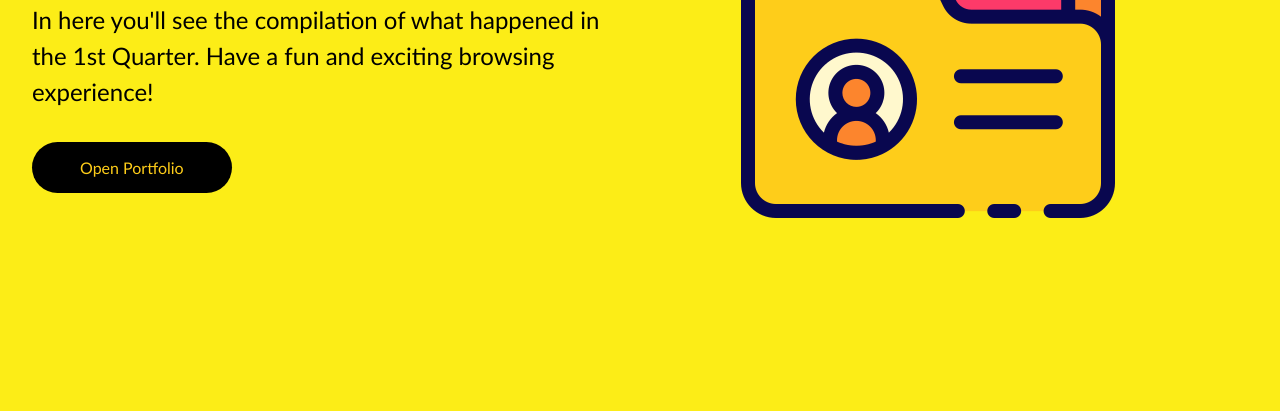
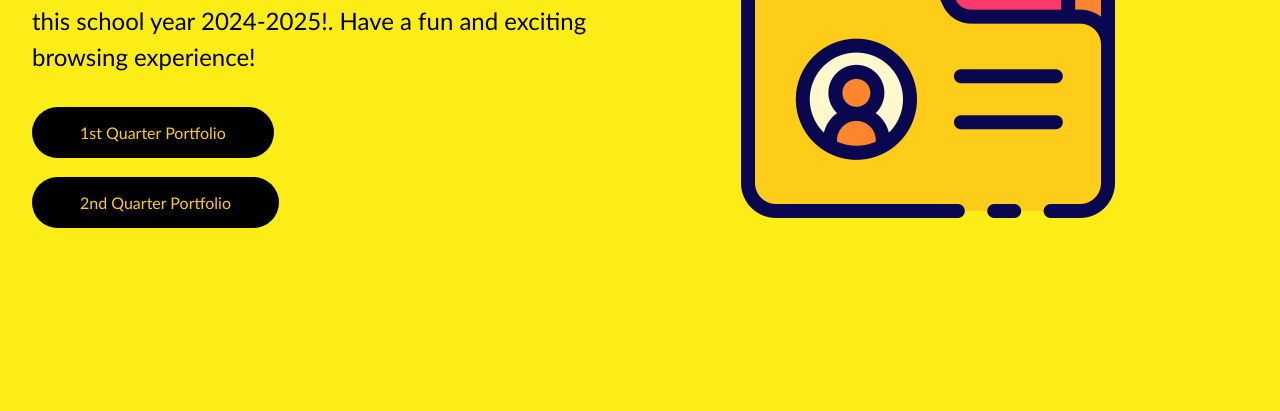
Before and after one commit to Jhiyoh/Portfolio-9, a plain HTML site: page index.html in a window 1280 px wide. Shown: the part 429-840 px from the top of the page. Drawn offline with Linux system fonts and the light colour scheme.

Commit message:
Update index.html

```diff
--- a/index.html
+++ b/index.html
@@ -10,8 +10,8 @@
         <nav>
         <div class="logo">PORTFOLIO / ICT 9</div>
         <div class="nav-items">
-            <a href="https://jhiyoh.github.io/Portfolio-9/">Home</a>
-            <a href="https://jhiyoh.github.io/Portfolio-9/">About</a>
+            <a href="/">Home</a>
+            <a href="/">About</a>
             <a href="mailto:geoimperial12@gmail.com"> Feedback </a>
         </div>
         </nav>
@@ -19,8 +19,11 @@
             <div class="hero-container">
                 <div class="column-left">
                     <h1>Welcome To My Portfolio 👋</h1>
-                    <p>In here you'll see the compilation of what happened in the 1st Quarter. Have a fun and exciting browsing experience!</p>
-                <a href="main.html"> <button>Open Portfolio
+                    <p>In here you'll see the compilation of what happened in this school year 2024-2025!. Have a fun and exciting browsing experience!</p>
+                <a href="main.html"> <button>1st Quarter Portfolio
+                </button> </a>
+                <br>
+                <a href="main2.html"> <button>2nd Quarter Portfolio
                 </button> </a>
                 </div>
                 <div class="column-right">
```
